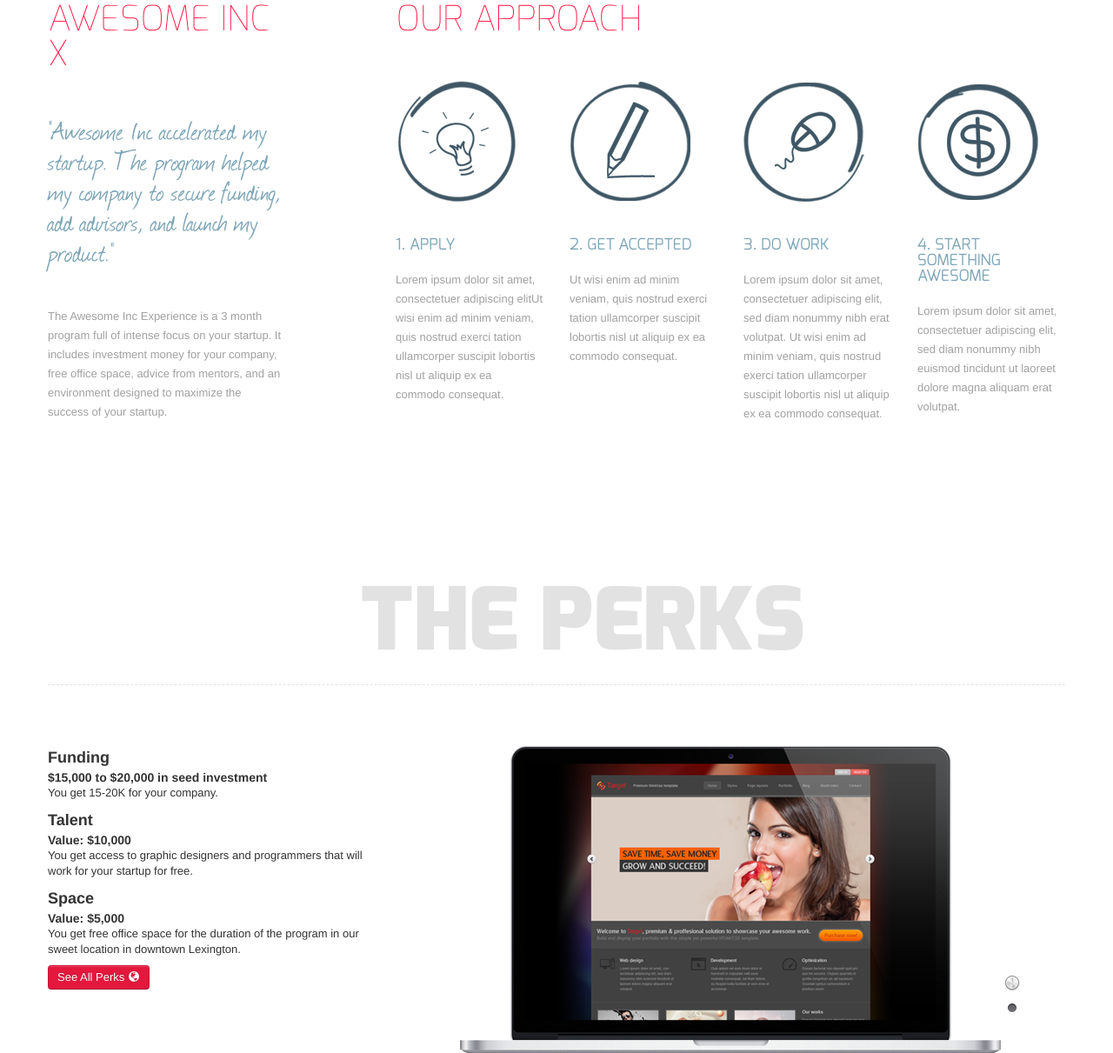
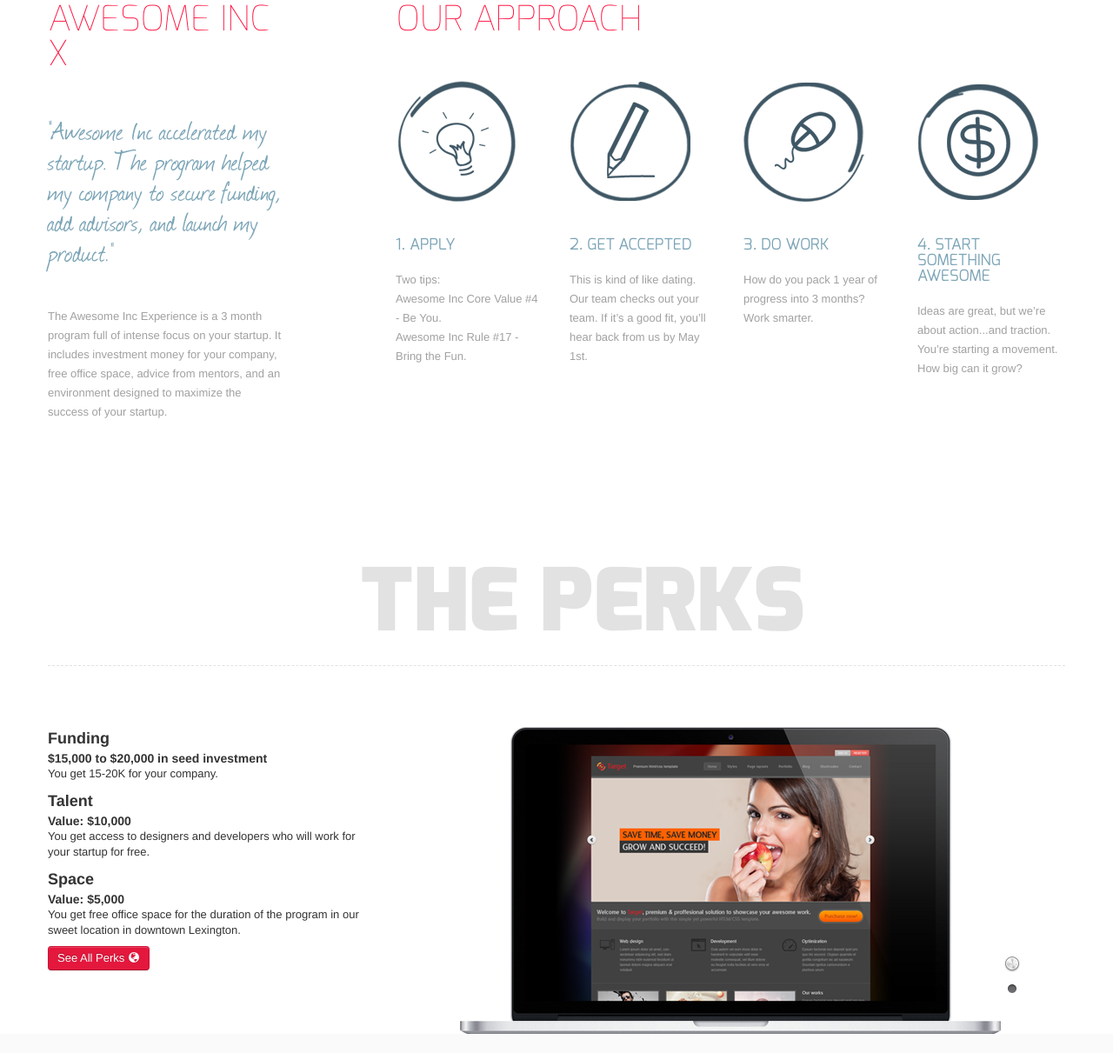
Before and after one commit to ainc/awesomeincx, a plain HTML site: page index.html in a window 1280 px wide. Shown: the part 1088-2299 px from the top of the page at 87% size. Drawn offline with Linux system fonts and the light colour scheme; some packages are replaced by stand-ins of ours.

Commit message:
Updating copy, new title
Replaced stock text in Our Approach section, refined wording of The
Perks, replaced stock Title

```diff
--- a/index.html
+++ b/index.html
@@ -2,7 +2,7 @@
 <html lang="en">
   <head>
     <meta charset="utf-8">
-    <title>Starlight</title>
+    <title>Awesome Inc - The Experience</title>
     <meta name="viewport" content="width=device-width, initial-scale=1.0, maximum-scale=1.0">
     <meta name="description" content="">
     <meta name="author" content="">
@@ -98,7 +98,7 @@
         				<img src="img/logo_mobile.png" class="visible-phone" id="logo" alt="" width="223" height="74" >
   					<img src="img/logo_big.png" class="hidden-phone" alt="" >
         				<h1 class="hidden-phone" style="font-size: 50pt;">Start Something Awesome</h1>
-                <p class="hidden-phone">And some other things you didn`t know about :)</p>
+                <p class="hidden-phone">an accelerator program for startups like you</p>
                 <br>
                 <center><a class="btn btn-red" href="https://docs.google.com/spreadsheet/viewform?formkey=dEFVU0piWUQ5SzNmNjc0WGhiVFlMUHc6MQ#gid=0">Sign Up Now</a></center>
         			</div>
@@ -158,16 +158,16 @@
         			<h3>Our approach</h3>
         			<div class="row" id="approach">
             			<div class="span2">
-							<img src="img/icon1.png" alt=""><h5>1. Apply</h5><p >Lorem ipsum dolor sit amet, consectetuer adipiscing elitUt wisi enim ad minim veniam, quis nostrud exerci tation ullamcorper suscipit lobortis nisl ut aliquip ex ea commodo consequat. </p>
+							<img src="img/icon1.png" alt=""><h5>1. Apply</h5><p >Two tips: <br />Awesome Inc Core Value #4 - Be You. <br />Awesome Inc Rule #17 - Bring the Fun.</p>
       					</div>
             			<div class="span2">
-							<img src="img/icon2.png" alt=""><h5>2. Get Accepted</h5><p > Ut wisi enim ad minim veniam, quis nostrud exerci tation ullamcorper suscipit lobortis nisl ut aliquip ex ea commodo consequat. </p>
+							<img src="img/icon2.png" alt=""><h5>2. Get Accepted</h5><p >This is kind of like dating. Our team checks out your team. If it’s a good fit, you’ll hear back from us by May 1st.</p>
       					</div>
             			<div class="span2">
-							<img src="img/icon3.png" alt=""><h5>3. Do Work</h5><p >Lorem ipsum dolor sit amet, consectetuer adipiscing elit, sed diam nonummy nibh erat volutpat. Ut wisi enim ad minim veniam, quis nostrud exerci tation ullamcorper suscipit lobortis nisl ut aliquip ex ea commodo consequat. </p>
+							<img src="img/icon3.png" alt=""><h5>3. Do Work</h5><p >How do you pack 1 year of progress into 3 months? Work smarter.</p>
       					</div>
             			<div class="span2">
-							<img src="img/icon4.png" alt=""><h5>4. Start Something Awesome</h5><p >Lorem ipsum dolor sit amet, consectetuer adipiscing elit, sed diam nonummy nibh euismod tincidunt ut laoreet dolore magna aliquam erat volutpat.  </p>
+							<img src="img/icon4.png" alt=""><h5>4. Start Something Awesome</h5><p >Ideas are great, but we’re about action...and traction. You’re starting a movement. How big can it grow?</p>
       					</div>
         			</div><!-- /approach -->
 
@@ -203,7 +203,7 @@
 
 				<h3>Talent</h3>
      				<h4>Value: $10,000</h4>
-     				<p>You get access to graphic designers and programmers that will work for your startup for free.</p>
+     				<p>You get access to designers and developers who will work for your startup for free.</p>
 
 				<h3>Space</h3>
      				<h4>Value: $5,000</h4>
```
